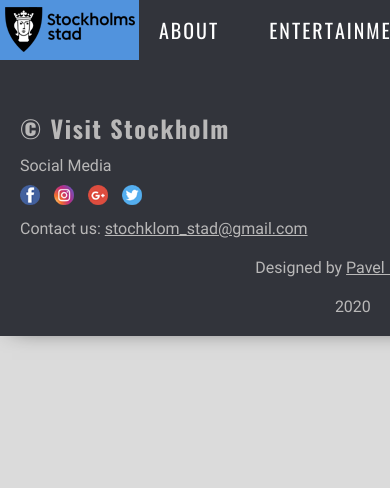
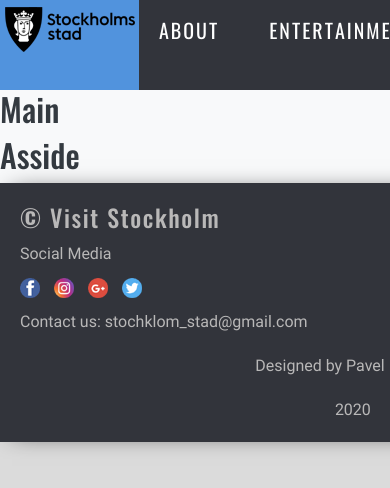
Before and after one commit to FedorowPavel/Visit-Stockholm-study-project-, a plain HTML site: page to-stay.html in a window 390 px wide. Shown: the top 488 px of the page. Drawn offline with nearby package versions, Linux system fonts and the light colour scheme.

Commit message:
common styles changes (container to container-wrapper) for bootstrap turn ON; other small changes

```diff
--- a/common-styles.css
+++ b/common-styles.css
@@ -24,7 +24,7 @@ body {
 
 /* ______________________header___________________ */
 
-.container {
+.container-wrapper {
     font-family: 'Oswald', sans-serif;
     display: grid;
     grid-template-columns: 1fr;
--- a/style-about.css
+++ b/style-about.css
@@ -2,6 +2,7 @@
     display: grid;
     grid-template-columns: 1fr 1fr;
     background-color: rgb(219, 219, 219);
+
 }
 
 /* .about-header {
--- /dev/null
+++ b/style-stay.css
@@ -0,0 +1,7 @@
+.stad {
+    height: auto;
+}
+
+.container-fliud {
+    color: black;
+}
--- a/to-stay.html
+++ b/to-stay.html
@@ -3,16 +3,20 @@
 
 <head>
     <title>Visit Stockholm / To stay</title>
-    <meta charcode="UTF-8">
+    <meta charset="UTF-8">
     <link rel="shortcut icon" href="images/favicon-20-20.png">
     <meta name="viewport" content="width=device-width, initial-scale=1.0">
-    <link rel="stylesheet" type="text/css" href="style-index.css">
+    <link rel="stylesheet" href="https://stackpath.bootstrapcdn.com/bootstrap/4.5.0/css/bootstrap.min.css"
+        integrity="sha384-9aIt2nRpC12Uk9gS9baDl411NQApFmC26EwAOH8WgZl5MYYxFfc+NcPb1dKGj7Sk" crossorigin="anonymous">
+
     <link rel="stylesheet" type="text/css" href="common-styles.css">
+    <link rel="stylesheet" type="text/css" href="style-stay.css">
+
 </head>
 
 
-<body>
-    <div class="container">
+<body class="">
+    <div class="container-wrapper">
 
         <!-- ___________________ header-menu__________________ -->
 
@@ -57,6 +61,25 @@
 
         </div>
 
+        <!-- _______________________content___________________ -->
+
+        <main class="container-fliud bg-light text-dark fz-2rem">
+            <div class="row">
+                <div class="col-md-9 ">
+                    <h2>Main</h2>
+                </div>
+
+                <div class="col-md-3 ">
+                    <h2>Asside</h2>
+                </div>
+
+            </div>
+
+
+        </main>
+
+
+
         <!-- ____________footer______________ -->
 
         <div class="footer-container">
@@ -99,6 +122,17 @@
                 <p>2020</p>
             </div>
         </div>
+
+
+        <script src="https://code.jquery.com/jquery-3.5.1.slim.min.js"
+            integrity="sha384-DfXdz2htPH0lsSSs5nCTpuj/zy4C+OGpamoFVy38MVBnE+IbbVYUew+OrCXaRkfj"
+            crossorigin="anonymous"></script>
+        <script src="https://cdn.jsdelivr.net/npm/popper.js@1.16.0/dist/umd/popper.min.js"
+            integrity="sha384-Q6E9RHvbIyZFJoft+2mJbHaEWldlvI9IOYy5n3zV9zzTtmI3UksdQRVvoxMfooAo"
+            crossorigin="anonymous"></script>
+        <script src="https://stackpath.bootstrapcdn.com/bootstrap/4.5.0/js/bootstrap.min.js"
+            integrity="sha384-OgVRvuATP1z7JjHLkuOU7Xw704+h835Lr+6QL9UvYjZE3Ipu6Tp75j7Bh/kR0JKI"
+            crossorigin="anonymous"></script>
 </body>
 
 </html>
```
Also changed, not shown: about.html (+2 -2 lines), entertainment.html (+2 -2 lines), index.html (+2 -2 lines), transport.html (+2 -2 lines).
